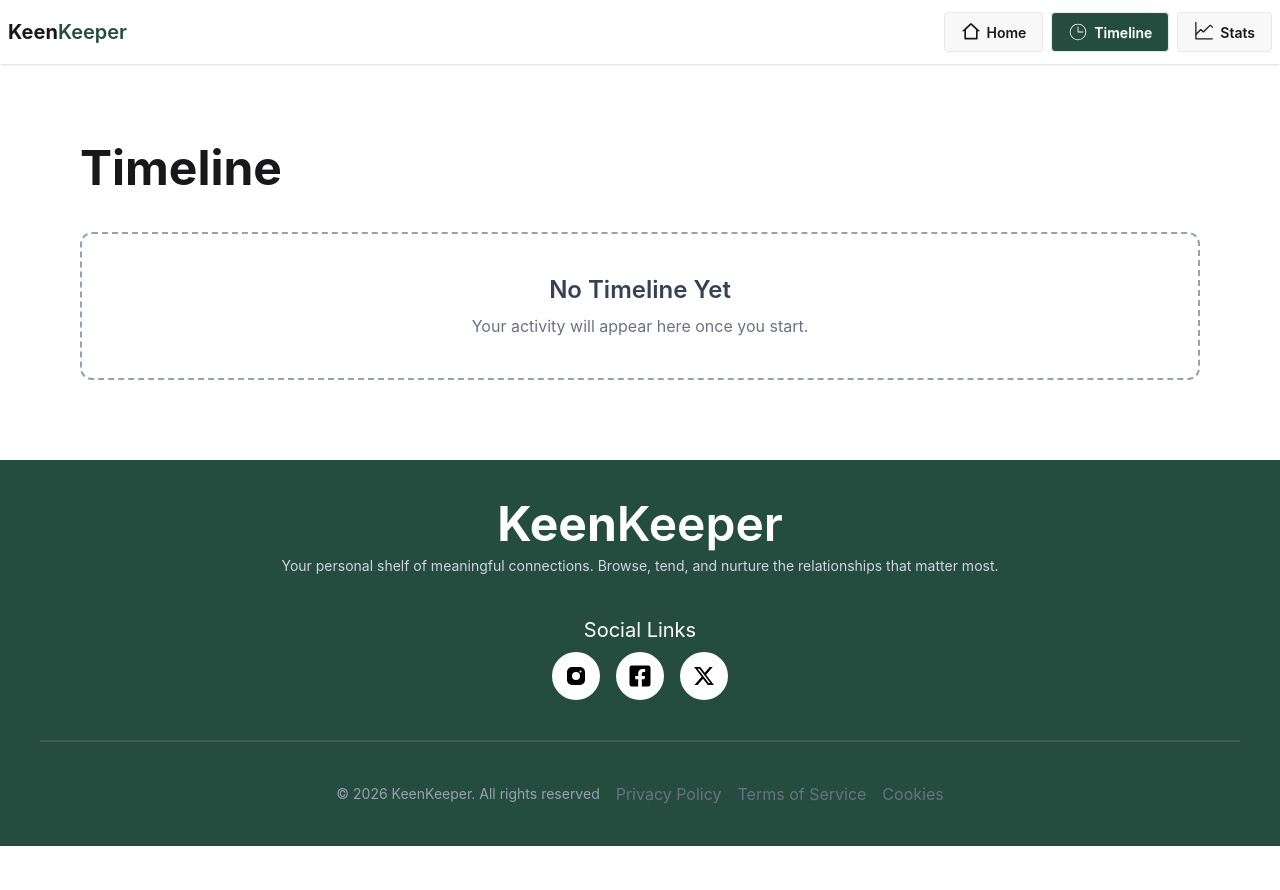
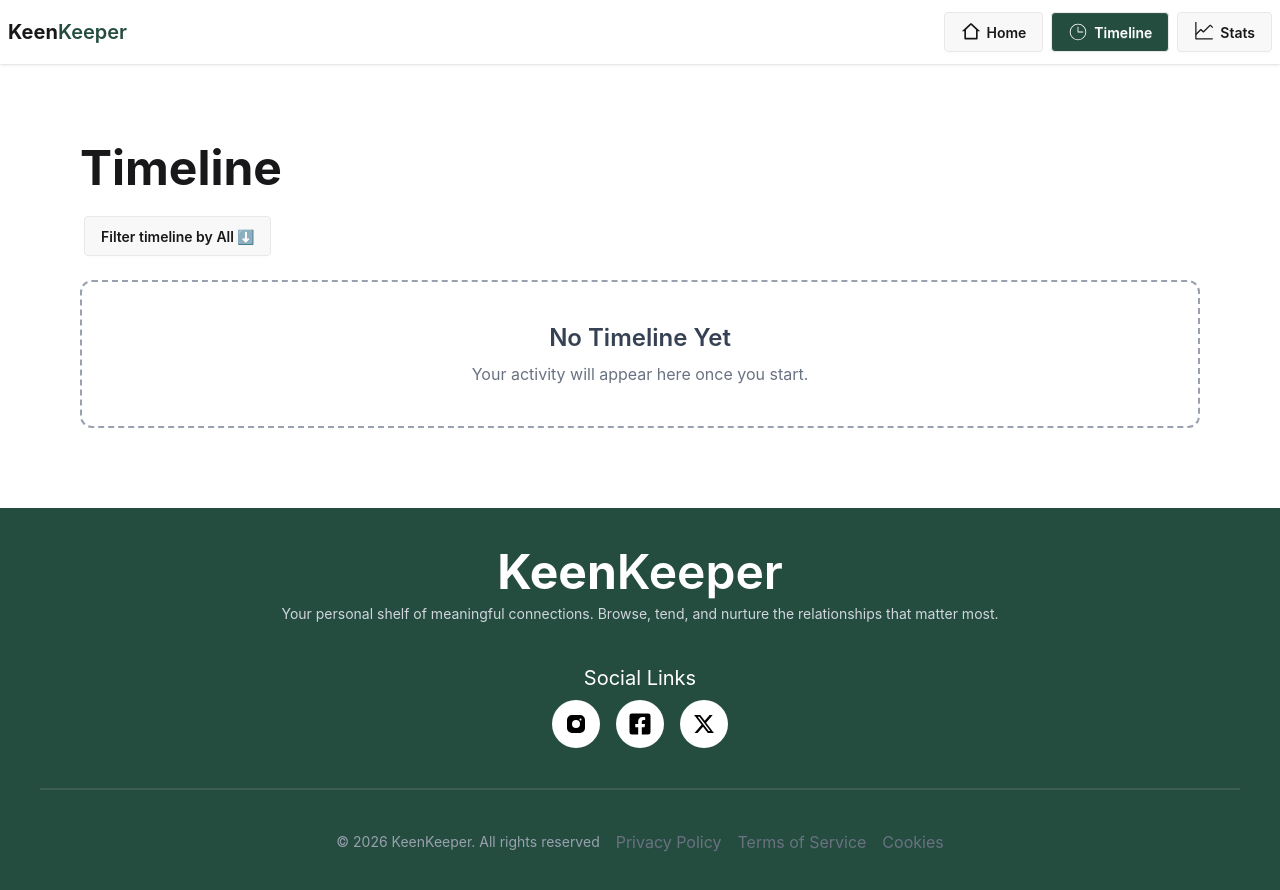
Before and after one commit to nayan12dey/keen-keeper-website, a React (Vite) app: page /timeline in a window 1280 px wide. Shown: the top 890 px of the page. Before the commit the page ends 846 px from the top, so only its background shows below. Built offline with nearby package versions, Linux system fonts and the light colour scheme.

Commit message:
added dropdown button and filter by call, text, video in timeline section

```diff
--- a/src/pages/timeline/Timeline.jsx
+++ b/src/pages/timeline/Timeline.jsx
@@ -1,6 +1,6 @@
 
 
-import React, { useContext } from 'react';
+import React, { useContext, useState } from 'react';
 import { FriendContext } from '../../context/FriendProvider';
 
 const Timeline = () => {
@@ -9,23 +9,38 @@ const Timeline = () => {
 
     console.log("timeline", timeline);
 
+    // for filter
+    const [filter, setFilter] = useState("All");
+
+    const filteredTimeline = filter === "All" ? timeline : timeline.filter(timeline => timeline.type === filter)
+
+
+
 
     return (
         <div>
             <div className='container mx-auto max-w-7xl p-20'>
-                <h2 className='text-5xl font-bold mb-10'>Timeline</h2>
-
-                <div>
+                <h2 className='text-5xl font-bold mb-5'>Timeline</h2>
+                <div className="dropdown dropdown-start">
+                    <div tabIndex={0} role="button" className="btn m-1">Filter timeline by {filter} ⬇️</div>
+                    <ul tabIndex="-1" className="dropdown-content menu bg-base-100 rounded-box z-1 w-52 p-2 shadow-sm">
+                        <li onClick={() => setFilter("All")}><a>All</a></li>
+                        <li onClick={() => setFilter("Call")}><a>Call</a></li>
+                        <li onClick={() => setFilter("Text")}><a>Text</a></li>
+                        <li onClick={() => setFilter("Video")}><a>Video</a></li>
+                    </ul>
+                </div>
+            <div>
                     {
                         timeline.length === 0 ?
-                           ( <div className="p-10 text-center border-2 border-dashed border-gray-400 rounded-xl">
+                            (<div className="p-10 text-center border-2 border-dashed border-gray-400 rounded-xl mt-5">
                                 <p className="text-2xl font-semibold text-gray-700">No Timeline Yet</p>
                                 <p className="mt-2 text-gray-500">
                                     Your activity will appear here once you start.
                                 </p>
-                            </div> )
-                            : (timeline.map((friend) => {
-                                return <div key={friend.id} className='border border-gray-200 rounded-2xl shadow-md p-6 text-center hover:shadow-lg transition my-5'>
+                            </div>)
+                            : (filteredTimeline.map((friend, idx) => {
+                                return <div key={idx} className='border border-gray-200 rounded-2xl shadow-md p-6 text-center hover:shadow-lg transition my-5'>
                                     <div className='flex flex-col sm:flex-row sm:items-center gap-3 sm:gap-4'>
                                         <img src={friend.image} alt="" className='w-10 h-10' />
                                         <div className='flex flex-col items-start'>
```
